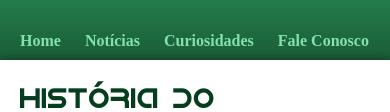
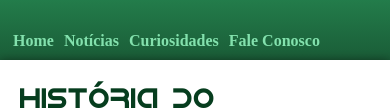
Before and after one commit to Red0Dev/Desafio01-CursoemVideo, a plain HTML site: page index.html in a window 390 px wide. Shown: the part 178-290 px from the top of the page. Drawn offline with Linux system fonts and the light colour scheme.

Commit message:
Portabilidade para celulares em modo vertical

```diff
--- a/index.html
+++ b/index.html
@@ -15,7 +15,7 @@
 
         <nav>
             <ul>
-                <li><a href="https://github.com/Red0Dev/Desafio01-CursoemVideo">Home</a></li>
+                <li><a href="https://github.com/Red0Dev">Home</a></li>
                 <li><a href="">Notícias</a></li>
                 <li><a href="">Curiosidades</a></li>
                 <li><a href="">Fale Conosco</a></li>
--- a/style.css
+++ b/style.css
@@ -212,6 +212,9 @@ footer a img {
 }
 
 @media screen and (max-width: 480px) and (orientation: portrait) {
+    li a {
+        padding: 0 3px;
+    }
     .extra ul {
         columns: 1;
     }
```
